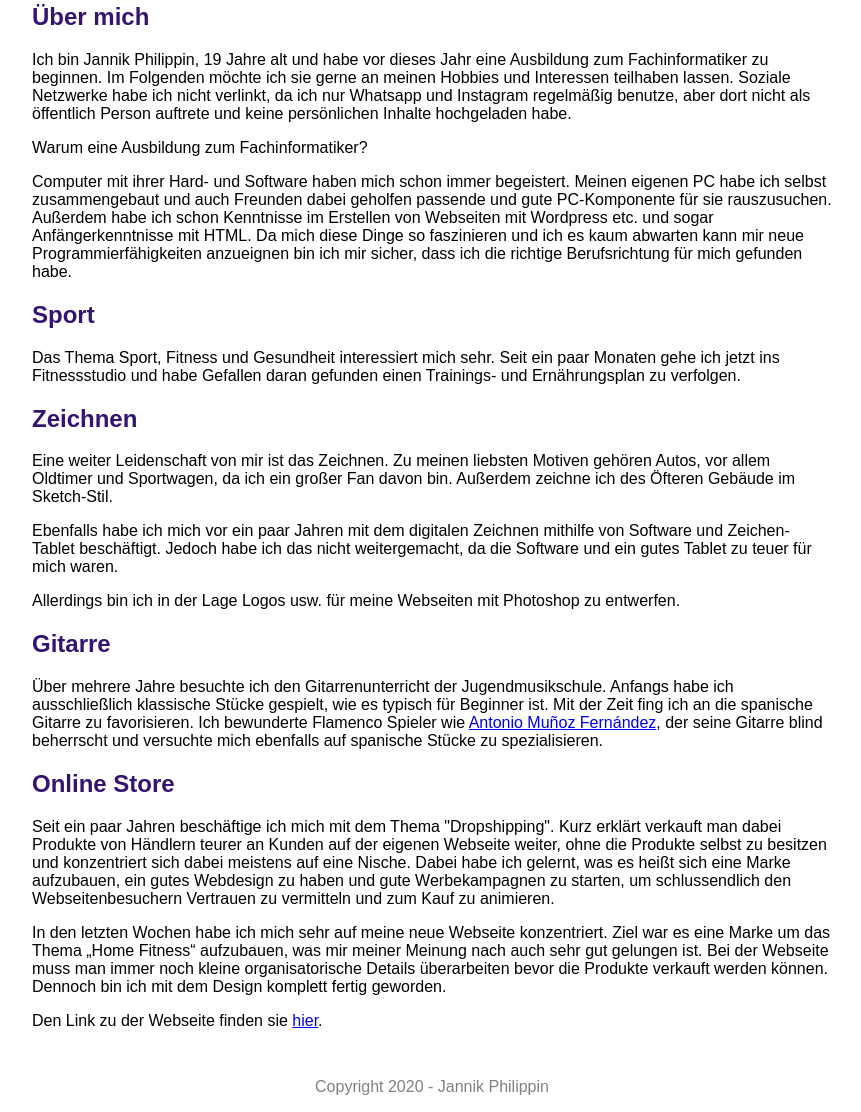
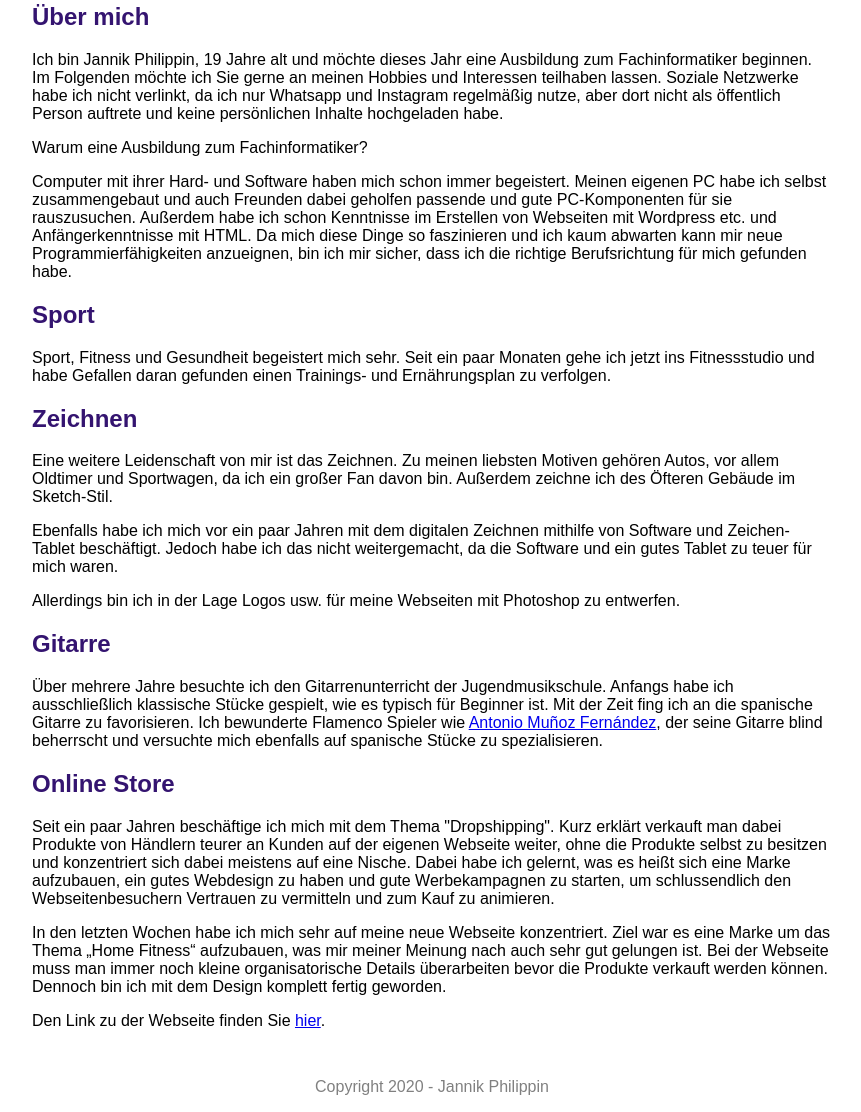
Before and after one commit to test01001010/test01001010.github.io, a plain HTML site: page index.html in a window 1280 px wide. Shown: the part 597-1709 px from the top of the page, without its empty margins (208-1069 px from the left). Drawn offline with Linux system fonts and the light colour scheme.

Commit message:
Update index.html

```diff
--- a/index.html
+++ b/index.html
@@ -23,15 +23,15 @@
         </div>
         <div id="main">
             <section id="about-me"><h2 style="color:rgb(52, 20, 112)">Über mich</h2>
-                <p>Ich bin Jannik Philippin, 19 Jahre alt und habe vor dieses Jahr eine Ausbildung zum Fachinformatiker zu beginnen. Im Folgenden möchte ich sie gerne an meinen Hobbies und Interessen teilhaben lassen. Soziale Netzwerke habe ich nicht verlinkt, da ich nur Whatsapp und Instagram regelmäßig benutze, aber dort nicht als öffentlich Person auftrete und keine persönlichen Inhalte hochgeladen habe.</p>
+                <p>Ich bin Jannik Philippin, 19 Jahre alt und möchte dieses Jahr eine Ausbildung zum Fachinformatiker beginnen. Im Folgenden möchte ich Sie gerne an meinen Hobbies und Interessen teilhaben lassen. Soziale Netzwerke habe ich nicht verlinkt, da ich nur Whatsapp und Instagram regelmäßig nutze, aber dort nicht als öffentlich Person auftrete und keine persönlichen Inhalte hochgeladen habe.</p>
                 <p>Warum eine Ausbildung zum Fachinformatiker?</p>
-                <p>Computer mit ihrer Hard- und Software haben mich schon immer begeistert. Meinen eigenen PC habe ich selbst zusammengebaut und auch Freunden dabei geholfen passende und gute PC-Komponente für sie rauszusuchen. Außerdem habe ich schon Kenntnisse im Erstellen von Webseiten mit Wordpress etc. und sogar Anfängerkenntnisse mit HTML. Da mich diese Dinge so faszinieren und ich es kaum abwarten kann mir neue Programmierfähigkeiten anzueignen bin ich mir sicher, dass ich die richtige Berufsrichtung für mich gefunden habe.</p>
+                <p>Computer mit ihrer Hard- und Software haben mich schon immer begeistert. Meinen eigenen PC habe ich selbst zusammengebaut und auch Freunden dabei geholfen passende und gute PC-Komponenten für sie rauszusuchen. Außerdem habe ich schon Kenntnisse im Erstellen von Webseiten mit Wordpress etc. und Anfängerkenntnisse mit HTML. Da mich diese Dinge so faszinieren und ich kaum abwarten kann mir neue Programmierfähigkeiten anzueignen, bin ich mir sicher, dass ich die richtige Berufsrichtung für mich gefunden habe.</p>
             </section>
             <section id="sport"><h2 style="color:rgb(52, 20, 112)">Sport</h2>
-                <p>Das Thema Sport, Fitness und Gesundheit interessiert mich sehr. Seit ein paar Monaten gehe ich jetzt ins Fitnessstudio und habe Gefallen daran gefunden einen Trainings- und Ernährungsplan zu verfolgen.</p>
+                <p>Sport, Fitness und Gesundheit begeistert mich sehr. Seit ein paar Monaten gehe ich jetzt ins Fitnessstudio und habe Gefallen daran gefunden einen Trainings- und Ernährungsplan zu verfolgen.</p>
             </section>
             <section id="drawing"><h2 style="color:rgb(52, 20, 112)">Zeichnen</h2>
-                <p>Eine weiter Leidenschaft von mir ist das Zeichnen. Zu meinen liebsten Motiven gehören Autos, vor allem Oldtimer und Sportwagen, da ich ein großer Fan davon bin. Außerdem zeichne ich des Öfteren Gebäude im Sketch-Stil.</p>
+                <p>Eine weitere Leidenschaft von mir ist das Zeichnen. Zu meinen liebsten Motiven gehören Autos, vor allem Oldtimer und Sportwagen, da ich ein großer Fan davon bin. Außerdem zeichne ich des Öfteren Gebäude im Sketch-Stil.</p>
                 <p>Ebenfalls habe ich mich vor ein paar Jahren mit dem digitalen Zeichnen mithilfe von Software und Zeichen-Tablet beschäftigt. Jedoch habe ich das nicht weitergemacht, da die Software und ein gutes Tablet zu teuer für mich waren.</p>
                 <p>Allerdings bin ich in der Lage Logos usw. für meine Webseiten mit Photoshop zu entwerfen.</p>
             </section>
@@ -41,7 +41,7 @@
             <section id="online-store"><h2 style="color:rgb(52, 20, 112)">Online Store</h2>
                 <p>Seit ein paar Jahren beschäftige ich mich mit dem Thema "Dropshipping". Kurz erklärt verkauft man dabei Produkte von Händlern teurer an Kunden auf der eigenen Webseite weiter, ohne die Produkte selbst zu besitzen und konzentriert sich dabei meistens auf eine Nische. Dabei habe ich gelernt, was es heißt sich eine Marke aufzubauen, ein gutes Webdesign zu haben und gute Werbekampagnen zu starten, um schlussendlich den Webseitenbesuchern Vertrauen zu vermitteln und zum Kauf zu animieren.</p>
                 <p>In den letzten Wochen habe ich mich sehr auf meine neue Webseite konzentriert. Ziel war es eine Marke um das Thema „Home Fitness“ aufzubauen, was mir meiner Meinung nach auch sehr gut gelungen ist. Bei der Webseite muss man immer noch kleine organisatorische Details überarbeiten bevor die Produkte verkauft werden können. Dennoch bin ich mit dem Design komplett fertig geworden.</p>
-                <p>Den Link zu der Webseite finden sie <a href="https://homefitnation.myshopify.com/">hier</a>.</p>
+                <p>Den Link zu der Webseite finden Sie <a href="https://homefitnation.myshopify.com/">hier</a>.</p>
             </section>
         </div>
         <div id="footer">
```
